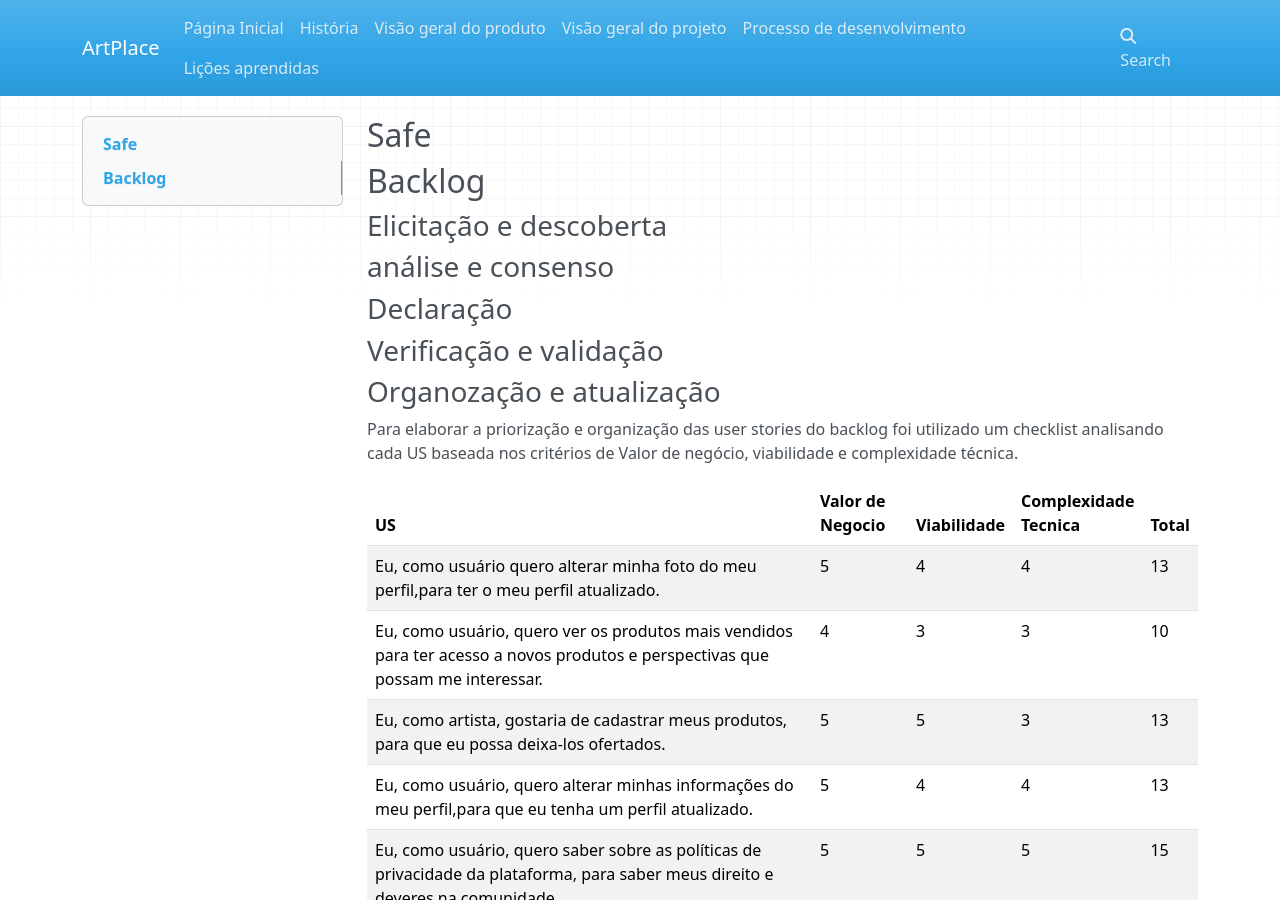
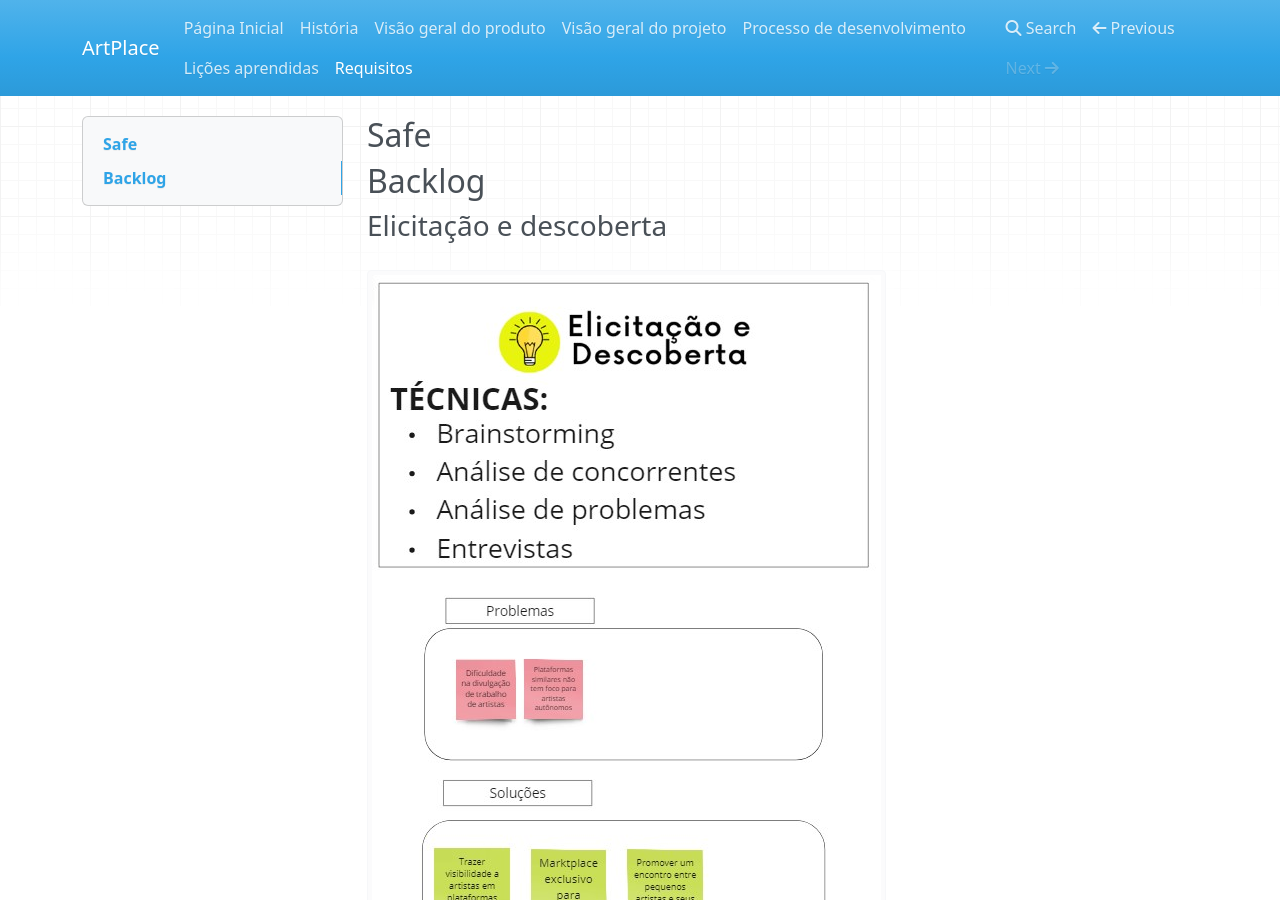
Before and after one commit to mdsreq-fga-unb/2023.2-ArtPlace, an MkDocs documentation site: the page built from docs/Requisitos.md, in a window 1280 px wide and 900 px high. Built offline with MkDocs 1.6.1, drawn with Linux system fonts in a browser that asks for light colours; nearby versions of some CDN libraries; some of the changed lines change nothing that is shown; some of the changed text lies outside the part shown.

Commit message:
Adicionando mural ao gitPages

```diff
--- a/docs/Requisitos.md
+++ b/docs/Requisitos.md
@@ -3,14 +3,22 @@
 ## Backlog
 
 ### Elicitação e descoberta
+![Image title](assets/elicitacaoDescoberta1.jpg)
+![Image title](assets/elicitacaoDescoberta2.jpg)
 
 ### análise e consenso
+![Image title](assets/analiseConsenso1.jpg)
+![Image title](assets/analiseConsenso2.jpg)
 
 ### Declaração
+![Image title](assets/declaracao1.jpg)
+![Image title](assets/declaracao2.jpg)
 
 ### Verificação e validação
+![Image title](assets/verificacaoValidacao1.jpg)
+![Image title](assets/verificacaoValidacao2.jpg)
 
-### Organozação e atualização
+### Organização e atualização
 
 Para elaborar a priorização e organização das user stories do backlog foi utilizado um checklist analisando cada US baseada nos critérios de Valor de negócio, viabilidade e complexidade técnica.
 
--- a/mkdocs.yml
+++ b/mkdocs.yml
@@ -14,6 +14,7 @@
   - Visão geral do projeto: projeto.md
   - Processo de desenvolvimento: processo.md
   - Lições aprendidas: licoes.md
+  - Requisitos: Requisitos.md
 
 markdown_extensions:
   - tables
```
Also changed, not shown: docs/assets/analiseConsenso1.jpg (added), docs/assets/analiseConsenso2.jpg (added), docs/assets/declaracao1.jpg (added), docs/assets/declaracao2.jpg (added), docs/assets/elicitacaoDescoberta1.jpg (added), docs/assets/elicitacaoDescoberta2.jpg (added), docs/assets/verificacaoValidacao1.jpg (added), docs/assets/verificacaoValidacao2.jpg (added).
